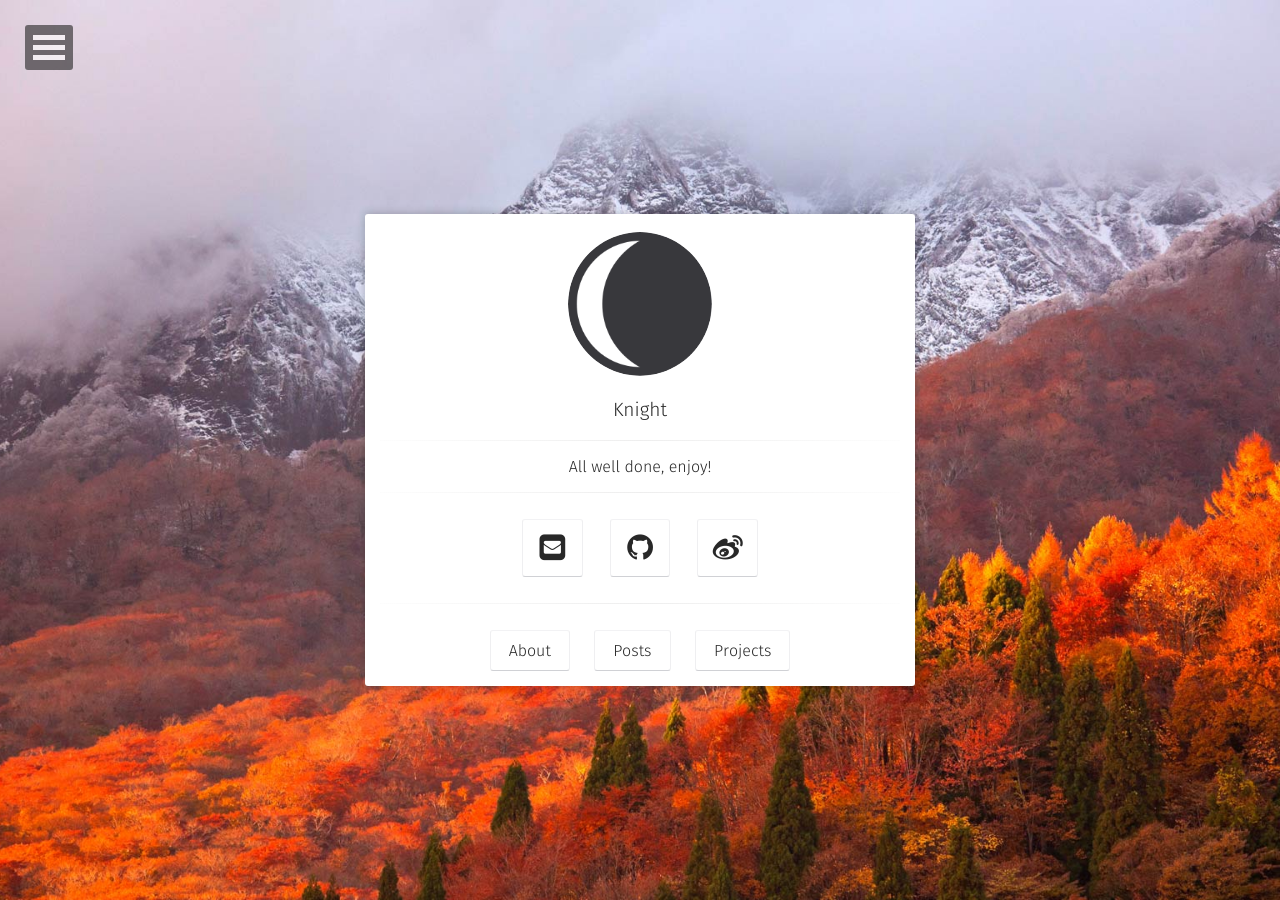
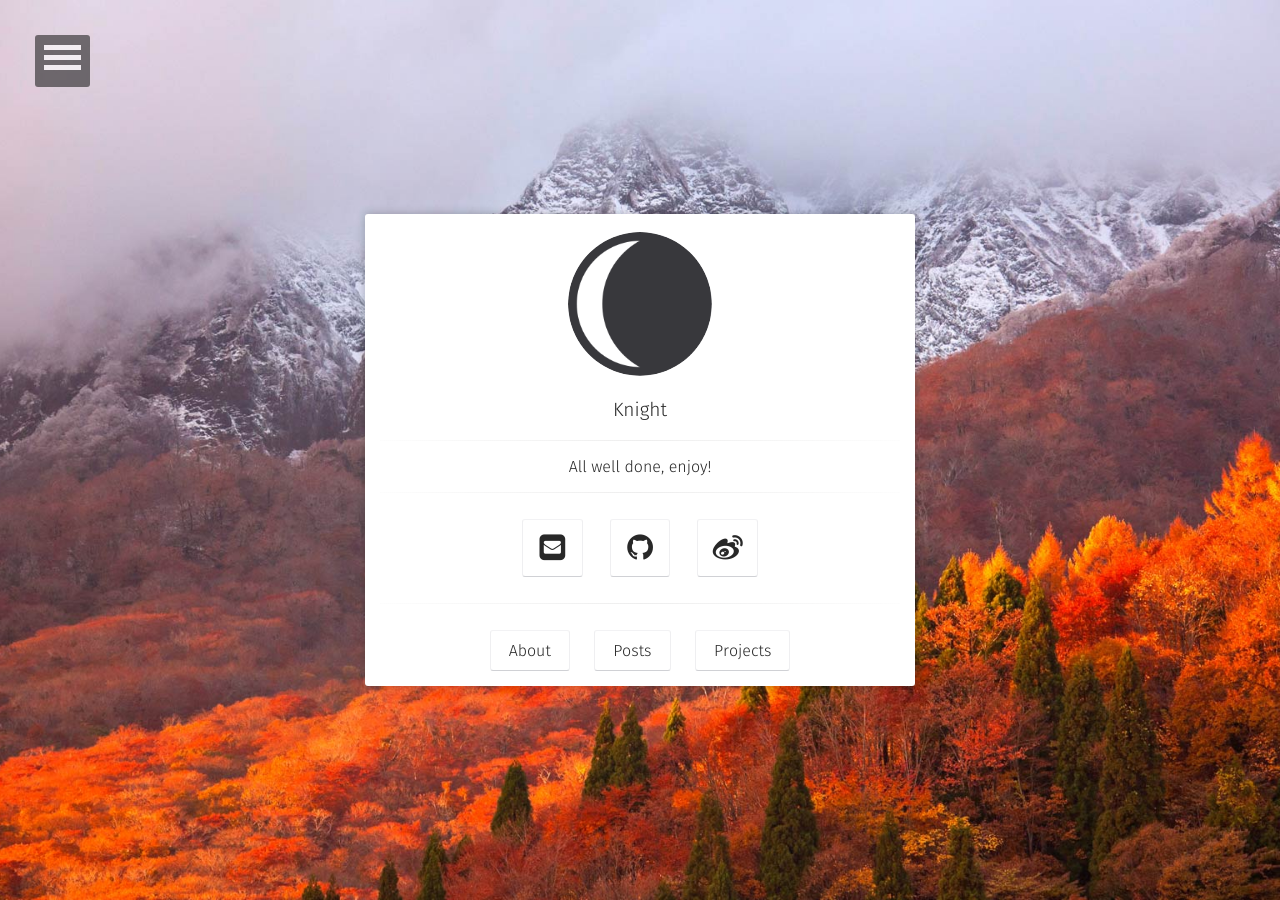
Before and after one commit to Knight-boy/knight, a Jekyll site: the page built from index.html, in a window 1280 px wide. Built offline with Jekyll 4.4.1, drawn with Linux system fonts in a browser that asks for light colours; some web fonts are replaced.

Commit message:
Update style

```diff
--- a/_sass/nav.scss
+++ b/_sass/nav.scss
@@ -13,16 +13,16 @@
 	@media #{$notsmall} {
 		position: fixed;
 		max-width: 175px;
-		top: 25px;
-		left: 25px;
+		top: 35px;
+		left: 35px;
 	}
 	button {
 		top: 0;
 		left: 0;
 		background: $comp-color;
 		border: none;
-		width: 48px;
-		height: 45px;
+		width: 55px;
+		height: 52px;
 		text-indent: -900em;
 		overflow: hidden;
 		position: relative;
```
